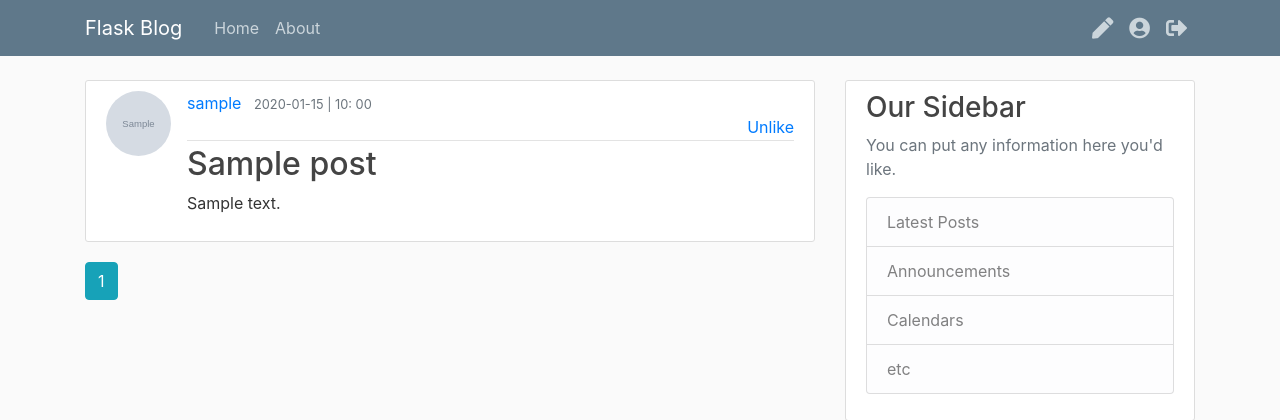
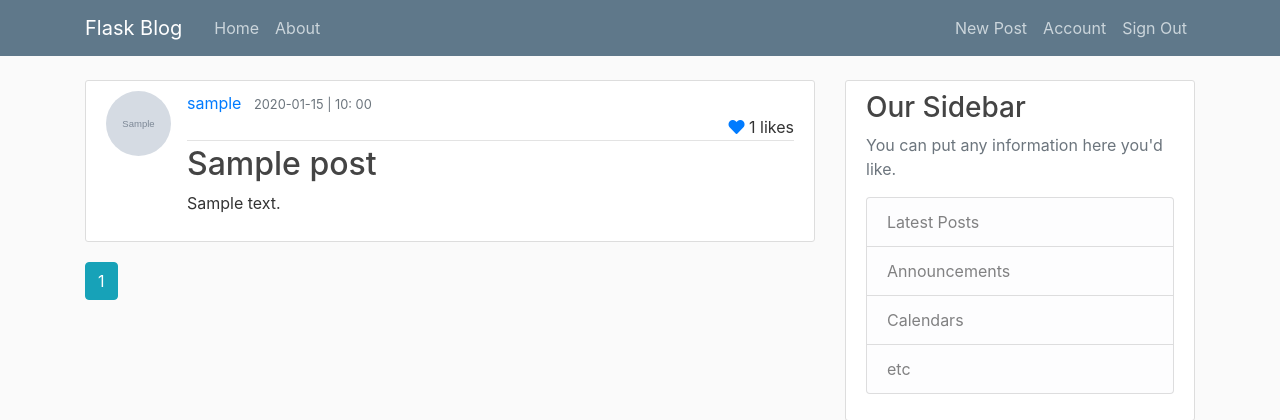
Before and after one commit to wilfred321/flask_blog, a Flask app: page /home in a window 1280 px wide. Shown: the top 420 px of the page. Run offline with Flask 2, Linux system fonts and the light colour scheme; a user stored in the database is signed in; tables that the repository leaves empty hold one stand-in row (values such as "Sample post"); grey boxes marked "Sample" are stand-in pictures; some libraries are stand-ins or nearby versions.

Commit message:
implemented likes and comments

```diff
--- a/flask_blog/models.py
+++ b/flask_blog/models.py
@@ -26,14 +26,12 @@ class User(db.Model, UserMixin):
     # like and unlike methods
     def like_post(self, post):
         if not self.has_liked_post(post):
-            like = PostLike(user_id=self.user.id, post_id=self.post.id)
+            like = PostLike(user_id=self.id, post_id=post.id)
             db.session.add(like)
 
     def unlike_post(self, post):
         if self.has_liked_post(post):
-            PostLike.query.filter_by(
-                post_id=self.post.id, user_id=self.user.id
-            ).delete()
+            PostLike.query.filter_by(post_id=post.id, user_id=self.id).delete()
 
     def has_liked_post(self, post):
         return (
@@ -66,7 +64,7 @@ class Post(db.Model):
     date_posted = db.Column(db.DateTime, nullable=False, default=datetime.utcnow)
     content = db.Column(db.Text, nullable=False)
     user_id = db.Column(db.Integer, db.ForeignKey("user.id"), nullable=False)
-    comments = db.relationship("Comment", backref="article", lazy=True)
+    comments = db.relationship("Comment", backref="article", lazy="dynamic")
     likes = db.relationship("PostLike", backref="post", lazy="dynamic")
 
     def __repr__(self):
--- a/flask_blog/routes.py
+++ b/flask_blog/routes.py
@@ -24,12 +24,7 @@ def home():
 
     page = request.args.get("page", 1, type=int)
     posts = Post.query.order_by(Post.date_posted.desc()).paginate(page=page, per_page=5)
-    all_posts = Post.query.all()
-
-    for post in all_posts:
-        comments_count = len(post.comments)
-
-        return render_template("home.html", posts=posts, comment_count=comments_count)
+    return render_template("home.html", posts=posts)
 
 
 @app.route("/user/<string:username>")
@@ -151,7 +146,6 @@ def new_post():
 def post(post_id):
     post = Post.query.get_or_404(post_id)
     post_id = post.id
-    comments_count = len(post.comments)
     form = CommentForm()
 
     return render_template(
@@ -160,7 +154,6 @@ def post(post_id):
         post=post,
         form=form,
         post_id=post_id,
-        comments_count=comments_count,
     )
 
 
@@ -214,7 +207,7 @@ def comment(post_id):
     return redirect(url_for("post", post_id=post.id))
 
 
-@app.route("/like/<int:post_id>/action", methods=["GET", "POST"])
+@app.route("/like/<int:post_id>/<action>")
 @login_required
 def like_action(post_id, action):
     post = Post.query.filter_by(id=post_id).first_or_404()
@@ -222,7 +215,7 @@ def like_action(post_id, action):
         current_user.like_post(post)
         db.session.commit()
 
-    if action == "unlike":
+    elif action == "unlike":
         current_user.unlike_post(post)
         db.session.commit()
 
--- a/flask_blog/templates/home.html
+++ b/flask_blog/templates/home.html
@@ -15,13 +15,15 @@
 
             {%if current_user.is_authenticated%}
               {% if current_user.has_liked_post(post) %}
-              <a href = "{{url_for('like_action',post_id = post.id, action = 'unlike')}}">Unlike</a>
+              <a href = "{{url_for('like_action',post_id = post.id, action = 'unlike')}}" class="fas fa-heart"></a>
               {%else%}
-                <a href = "{{url_for('like_action',post_id = post.id, action = 'like')}}">Like</a>
+                <a href = "{{url_for('like_action',post_id = post.id, action = 'like')}}"  class="far fa-heart"></a>
               {%endif%}
+              {{post.likes.count()}} likes
             {%else%}
-            {{post.likes.count()}}
+            {{post.likes.count()}} likes
             {%endif%}
+
 
         </div>
     </div>
--- a/flask_blog/templates/layout.html
+++ b/flask_blog/templates/layout.html
@@ -37,9 +37,14 @@
         <!-- Navbar Right Side -->
         <div class="navbar-nav">
         {%if current_user.is_authenticated%}
-        <a class="nav-item nav-link fas fa-pen fa-lg" href="{{url_for('new_post')}}"></a>
-        <a class="fas fa-user-circle fa-lg nav-item nav-link " href="{{url_for('account')}}"></a>
-        <a class="nav-item nav-link fas fa-sign-out-alt  fa-lg" href="{{url_for('logout')}}"></a>
+        <a class="nav-item nav-link" href="{{url_for('new_post')}}">New Post</a>
+        <a class="nav-item nav-link" href="{{url_for('account')}}">Account</a>
+        <a class="nav-item nav-link" href="{{url_for('logout')}}">Sign Out</a>
+
+
+        <!--<a class="nav-item nav-link fas fa-pen fa-lg" href="{{url_for('new_post')}}">New Post</a>
+        <a class="fas fa-user-circle fa-lg nav-item nav-link " href="{{url_for('account')}}">Account</a>
+        <a class="nav-item nav-link fas fa-sign-out-alt  fa-lg" href="{{url_for('logout')}}">Sign Out</a> -->
         {%else%}
           <a class="nav-item nav-link" href="{{url_for('login')}}">Login</a>
           <a class="nav-item nav-link" href="{{url_for('register')}}">Register</a>
```
Also changed, not shown: flask_blog/templates/post.html (+5 -11 lines).
